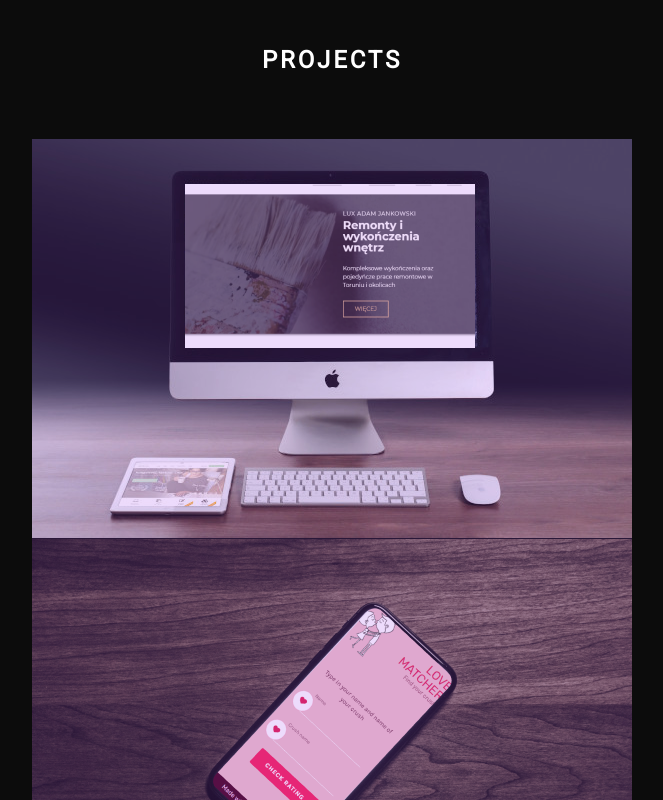
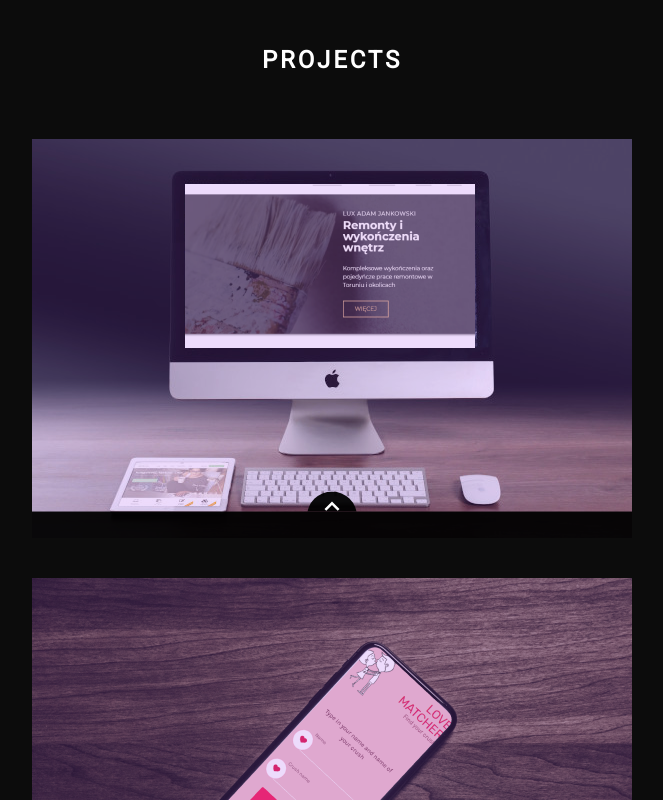
Before and after one commit to nemmtor/nemmtor.github.io, a React (Create React App) app: page / in a window 1280 px wide. Shown: the part 1940-2740 px from the top of the page, without its empty margins (308-971 px from the left). Built offline with nearby package versions, Linux system fonts and the light colour scheme.

Commit message:
Adds toggling for project details

```diff
--- /dev/null
+++ b/src/components/Projects/Project.js
@@ -0,0 +1,48 @@
+import React, { useState } from 'react';
+import PropTypes from 'prop-types';
+
+import arrowUp from '../../assets/arrow-up.svg';
+
+const Project = ({ details }) => {
+  const { img, title, description } = details;
+
+  const [isActive, setIsActive] = useState(false);
+
+  const toggle = () => {
+    setIsActive(!isActive);
+  };
+
+  return (
+    <article className="project">
+      <div className="project__image-container">
+        <img src={img.src} alt={img.alt} className="project__image" />
+      </div>
+      <div
+        className={`project__details ${
+          isActive ? 'project__details--active' : ''
+        }`}
+      >
+        <h4>{title}</h4>
+        <p>{description}</p>
+        <div className="project__toggle-container">
+          <button type="button" className="project__toggle" onClick={toggle}>
+            <img src={arrowUp} alt="Arrow up" />
+          </button>
+        </div>
+      </div>
+    </article>
+  );
+};
+
+Project.propTypes = {
+  details: PropTypes.shape({
+    img: PropTypes.shape({
+      src: PropTypes.string.isRequired,
+      alt: PropTypes.string.isRequired,
+    }).isRequired,
+    title: PropTypes.string.isRequired,
+    description: PropTypes.string.isRequired,
+  }).isRequired,
+};
+
+export default Project;
--- a/src/components/Projects/index.js
+++ b/src/components/Projects/index.js
@@ -1,7 +1,9 @@
 import React from 'react';
 
 import lux from '../../assets/lux.png';
+
 import lovematcher from '../../assets/lovematcher.png';
+import Project from './Project';
 
 import './styles.scss';
 
@@ -10,32 +12,30 @@ const myProjects = [
     title: 'Lux Adam Jankowski WebPage',
     description:
       'Lorem ipsum dolor sit amet. Lorem, ipsum dolor sit amet consectetur adipisicing elit. Voluptatibus obcaecati quae dolore laudantium quia explicabo?',
-    img: lux,
-    imgAlt: 'Image of MacBook with opened webpage',
+    img: {
+      src: lux,
+      alt: 'Macbook with opened webpage',
+    },
   },
   {
     title: 'Love Matcher App',
     description:
       'Lorem ipsum dolor sit amet. Lorem, ipsum dolor sit amet consectetur adipisicing elit. Voluptatibus obcaecati quae dolore laudantium quia explicabo?',
-    img: lovematcher,
-    imgAlt: 'Image of mobile phone with opened app',
+    img: {
+      src: lovematcher,
+      alt: 'Mobile phone with opened app',
+    },
   },
 ];
 
-const Projects = () => (
-  <>
-    {myProjects.map(({ title, description, img, imgAlt }) => (
-      <article className="project">
-        <div className="project__image-container">
-          <img src={img} alt={imgAlt} className="project__image" />
-        </div>
-        <div className="project__details">
-          <h4>{title}</h4>
-          <p>{description}</p>
-        </div>
-      </article>
-    ))}
-  </>
-);
+const Projects = () => {
+  return (
+    <>
+      {myProjects.map((details) => (
+        <Project details={details} />
+      ))}
+    </>
+  );
+};
 
 export default Projects;
--- a/src/components/Projects/styles.scss
+++ b/src/components/Projects/styles.scss
@@ -2,16 +2,18 @@
 
 .project {
   max-width: 60rem;
-  height: 40rem;
   display: flex;
   flex-direction: column;
   align-items: center;
   position: relative;
+  margin-bottom: 4rem;
+  overflow: hidden;
 
   &__image-container {
     position: relative;
     width: 100%;
     height: 100%;
+
     &::after {
       content: '';
       position: absolute;
@@ -24,7 +26,60 @@
     }
   }
 
+    &__image {
+      width: 100%;
+      height: 100%;
+      display: block;
+    }
+
   &__details {
-    padding: 2rem;
+    padding: 5rem;
+    background: rgba(0,0,0,0.95);
+    position: absolute;
+    bottom: 0;
+    color: #eee;
+    transform: translateY(85%);
+    transition: transform .3s ease-out;
+
+    &--active {
+      transform: translateY(0);
+      img {
+        transform: rotate(180deg);
+      }
+    }
+  }
+
+  &__toggle-container {
+    position: absolute;
+    left: 0;
+    bottom: 100%;
+    width: 100%;
+    height: 2rem;
+    overflow: hidden;
+
+    display: flex;
+    justify-content: center;
+  }
+
+  &__toggle {
+    outline: none;
+    background: rgba(0,0,0,0.95);
+    border: none;
+    height: 5rem;
+    width: 5rem;
+    display: flex;
+    justify-content: center;
+    align-items: flex-start;
+    border-radius: 50%;
+    cursor: pointer;
+    transform-origin: left;
+    transition: transform 0.1s linear;
+    z-index: 1000;
+
+
+    img {
+      height: 3rem;
+      transition: transform 0.2s ease;
+    }
   }
 }
```
Also changed, not shown: src/assets/arrow-up.svg (added).
